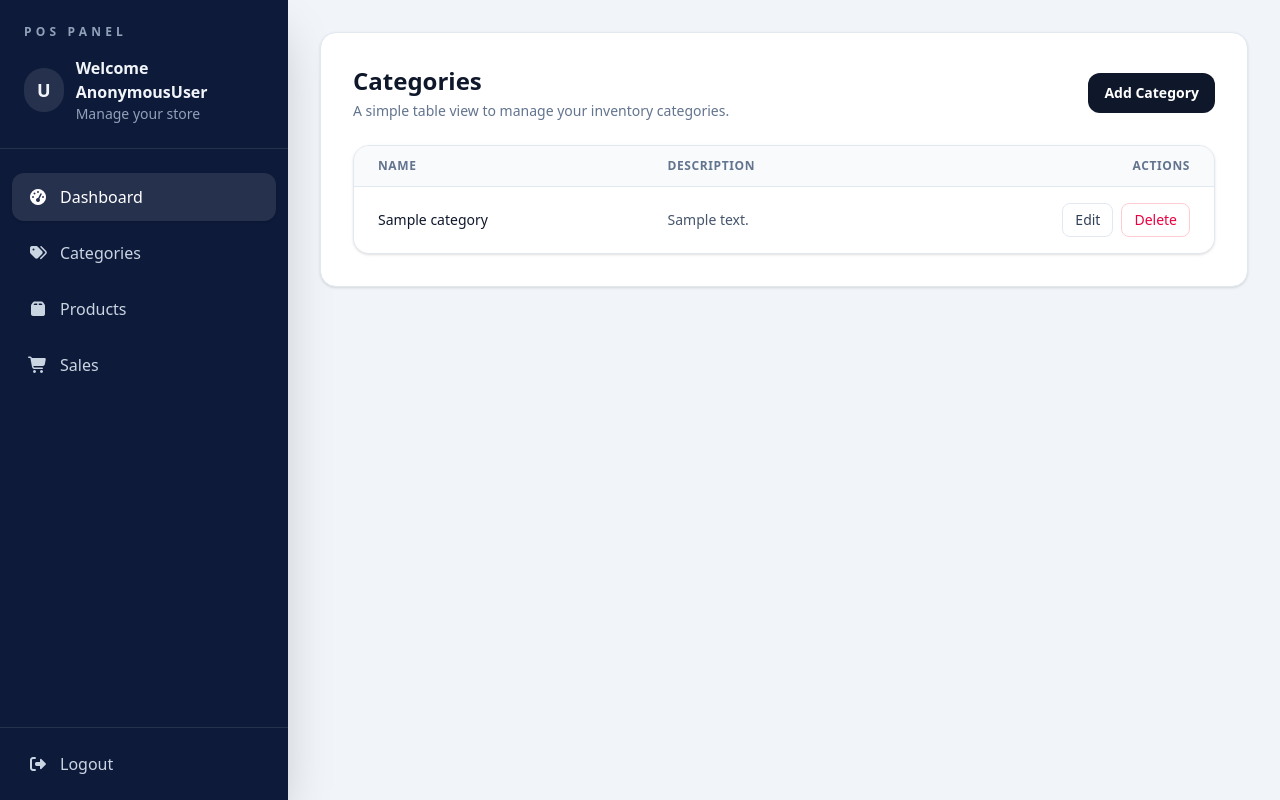
After one commit to govindarokaya97/POS, a Django app: page /inventory/category/view/ in a window 1280 px wide. The commit adds this page. Run offline with Django 5.2, Linux system fonts and the light colour scheme; tables that the repository leaves empty hold one stand-in row (values such as "Sample post"); some libraries are stand-ins or nearby versions.

Commit message:
Add categories in Inventory

```diff
--- a/core/urls.py
+++ b/core/urls.py
@@ -22,6 +22,7 @@ from django.conf.urls.static import static
 urlpatterns = [
     path('admin/', admin.site.urls),
     path('accounts/',include("accounts.urls")),
+    path('inventory/',include("inventory.urls")),
 
 ]
 
--- /dev/null
+++ b/inventory/templates/inventory/view_categories.html
@@ -0,0 +1,65 @@
+{% extends 'base.html' %}
+{% block title %}Categories{% endblock title %}
+
+{% block content %}
+<div class="space-y-6">
+    <div class="flex flex-col gap-4 sm:flex-row sm:items-center sm:justify-between">
+        <div>
+            <h1 class="text-2xl font-semibold text-slate-900">Categories</h1>
+            <p class="mt-1 text-sm text-slate-500">A simple table view to manage your inventory categories.</p>
+        </div>
+        <a href="{% url 'add_category' %}"
+            class="inline-flex items-center justify-center rounded-xl bg-slate-900 px-4 py-2.5 text-sm font-semibold text-white transition hover:bg-slate-800">
+            Add Category
+        </a>
+    </div>
+
+    <div class="overflow-hidden rounded-2xl border border-slate-200 bg-white shadow-sm">
+        {% if categories %}
+        <div class="overflow-x-auto">
+            <table class="min-w-full divide-y divide-slate-200">
+                <thead class="bg-slate-50">
+                    <tr>
+                        <th class="px-6 py-3 text-left text-xs font-semibold uppercase tracking-wider text-slate-500">
+                            Name</th>
+                        <th class="px-6 py-3 text-left text-xs font-semibold uppercase tracking-wider text-slate-500">
+                            Description</th>
+                        <th class="px-6 py-3 text-right text-xs font-semibold uppercase tracking-wider text-slate-500">
+                            Actions</th>
+                    </tr>
+                </thead>
+                <tbody class="divide-y divide-slate-100 bg-white">
+                    {% for category in categories %}
+                    <tr class="transition hover:bg-slate-50">
+                        <td class="whitespace-nowrap px-6 py-4 text-sm font-medium text-slate-900">{{ category.name }}
+                        </td>
+                        <td class="px-6 py-4 text-sm text-slate-600">{{ category.description|default:"—" }}</td>
+                        <td class="whitespace-nowrap px-6 py-4 text-right text-sm">
+                            <div class="flex items-center justify-end gap-2">
+                                <a href="{% url 'update_category' category.id %}"
+                                    class="rounded-lg border border-slate-200 px-3 py-1.5 text-slate-700 transition hover:border-slate-300 hover:bg-slate-50">
+                                    Edit
+                                </a>
+                                <form method="post" action="" class="inline-block">
+                                    {% csrf_token %}
+                                    <button type="submit"
+                                        class="rounded-lg border border-rose-200 px-3 py-1.5 text-rose-600 transition hover:bg-rose-50"
+                                        onclick="return confirm('Delete this category?')">
+                                        Delete
+                                    </button>
+                                </form>
+                            </div>
+                        </td>
+                    </tr>
+                    {% endfor %}
+                </tbody>
+            </table>
+        </div>
+        {% else %}
+        <div class="px-6 py-12 text-center">
+            <p class="text-sm text-slate-500">No categories added yet.</p>
+        </div>
+        {% endif %}
+    </div>
+</div>
+{% endblock content %}
--- /dev/null
+++ b/inventory/urls.py
@@ -0,0 +1,12 @@
+from django.urls import path
+from . import views
+
+urlpatterns =[
+    path("category/",views.categories, name="category"),
+    path("category/add/", views.add_categories, name="add_category"),
+    path("category/update/", views.update_categories, name="update_category"),
+    path("category/view/", views.view_categories, name="view_category"),
+
+    path("category/update/<int:id>", views.update_categories, name="update_category"),
+
+]
--- a/inventory/views.py
+++ b/inventory/views.py
@@ -1,3 +1,43 @@
-from django.shortcuts import render
+from django.shortcuts import render, redirect, get_object_or_404
+from .models import Category, Product
+from django.contrib import messages
 
 # Create your views here.
+
+
+def categories(request):
+    return render(request, "inventory/categories.html")
+
+
+def add_categories(request):
+    if request.method == "POST":
+        name = request.POST.get("name")
+        description = request.POST.get("description")
+
+        Category.objects.create(name=name, description=description)
+        messages.success(request, "Category Added Successfully")
+        return redirect("category")
+
+    return render(request, "inventory/add_categories.html")
+
+
+def update_categories(request, id):
+    category = get_object_or_404(Category, id=id)
+
+    if request.method == "POST":
+        category.name = request.POST.get("name", category.name)
+        category.description = request.POST.get("description", category.description)
+        category.save()
+        messages.success(request, "Category Updated Successfully")
+        return redirect("view_category")
+
+    context = {"category": category}
+    return render(request, "inventory/update_categories.html", context)
+
+
+
+def view_categories(request):
+    categories = Category.objects.all()
+    context={"categories": categories}
+
+    return render(request, "inventory/view_categories.html", context)
--- a/templates/sidebar.html
+++ b/templates/sidebar.html
@@ -14,12 +14,12 @@
         </div>
 
         <nav class="mt-6 space-y-2 px-3">
-            <a href="#"
+            <a href="{% url 'dashboard' %}"
                 class="flex items-center gap-3 rounded-xl bg-white/10 px-4 py-3 font-medium text-white shadow-sm transition hover:bg-white/20">
                 <span class="text-base"><i class="fa-solid fa-gauge-high"></i></span>
                 <span>Dashboard</span>
             </a>
-            <a href="#"
+            <a href=" {% url 'category' %}"
                 class="flex items-center gap-3 rounded-xl px-4 py-3 text-slate-300 transition hover:bg-white/10 hover:text-white">
                 <span class="text-base"><i class="fa-solid fa-tags"></i></span>
                 <span>Categories</span>
```
Also changed, not shown: inventory/templates/inventory/add_categories.html (added, +35 -0 lines), inventory/templates/inventory/categories.html (added, +47 -0 lines), inventory/templates/inventory/update_categories.html (added, +39 -0 lines).
